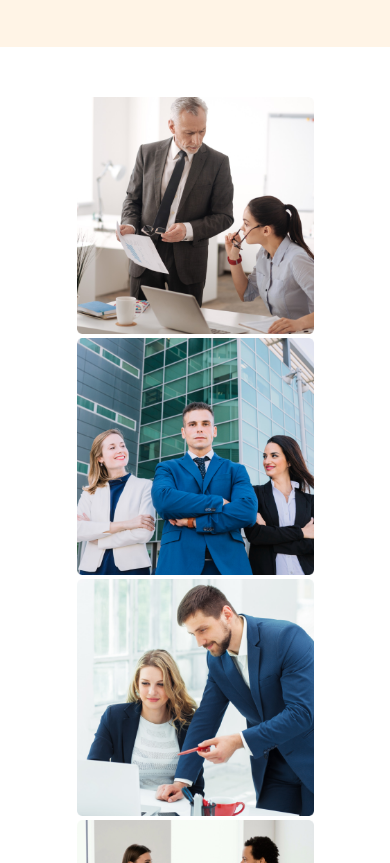
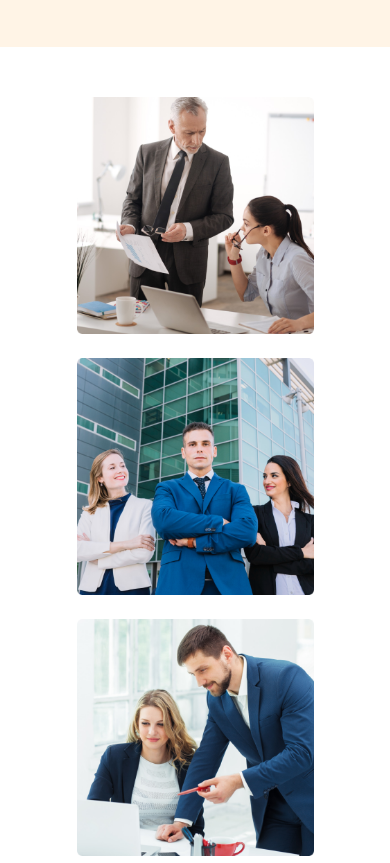
Before and after one commit to tanbin0001/G3-Architectss, a plain HTML site: page index.html in a window 390 px wide. Shown: the part 889-1752 px from the top of the page. Drawn offline with nearby package versions, Linux system fonts and the light colour scheme.

Commit message:
last commit

```diff
--- a/styles/styles.css
+++ b/styles/styles.css
@@ -293,6 +293,7 @@ footer {
   }
   .featured-img {
     grid-template-columns: repeat(1, 1fr);
+    grid-gap: 20px;
   }
   .highlighted-features-section {
     flex-direction: column;
```
